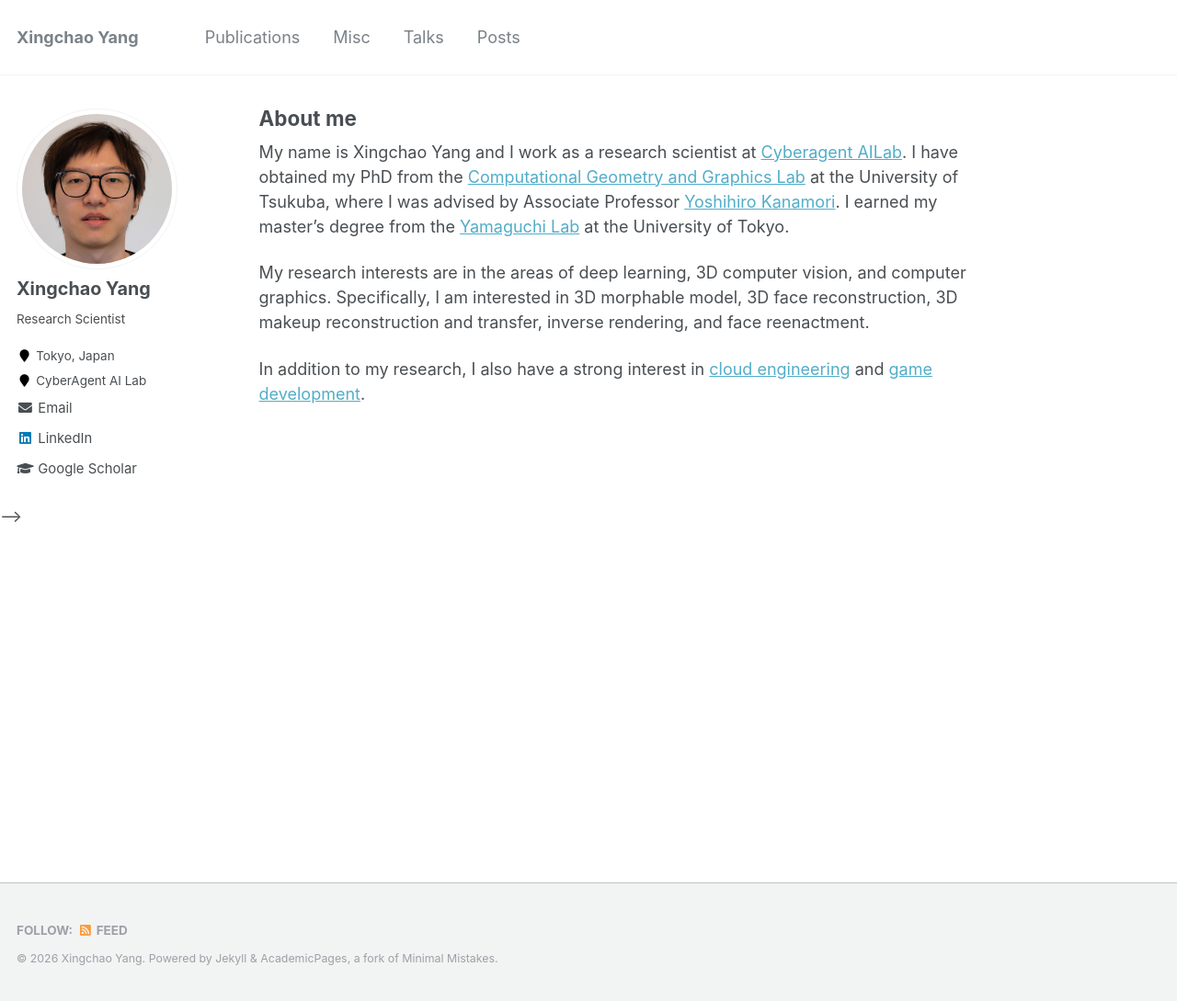
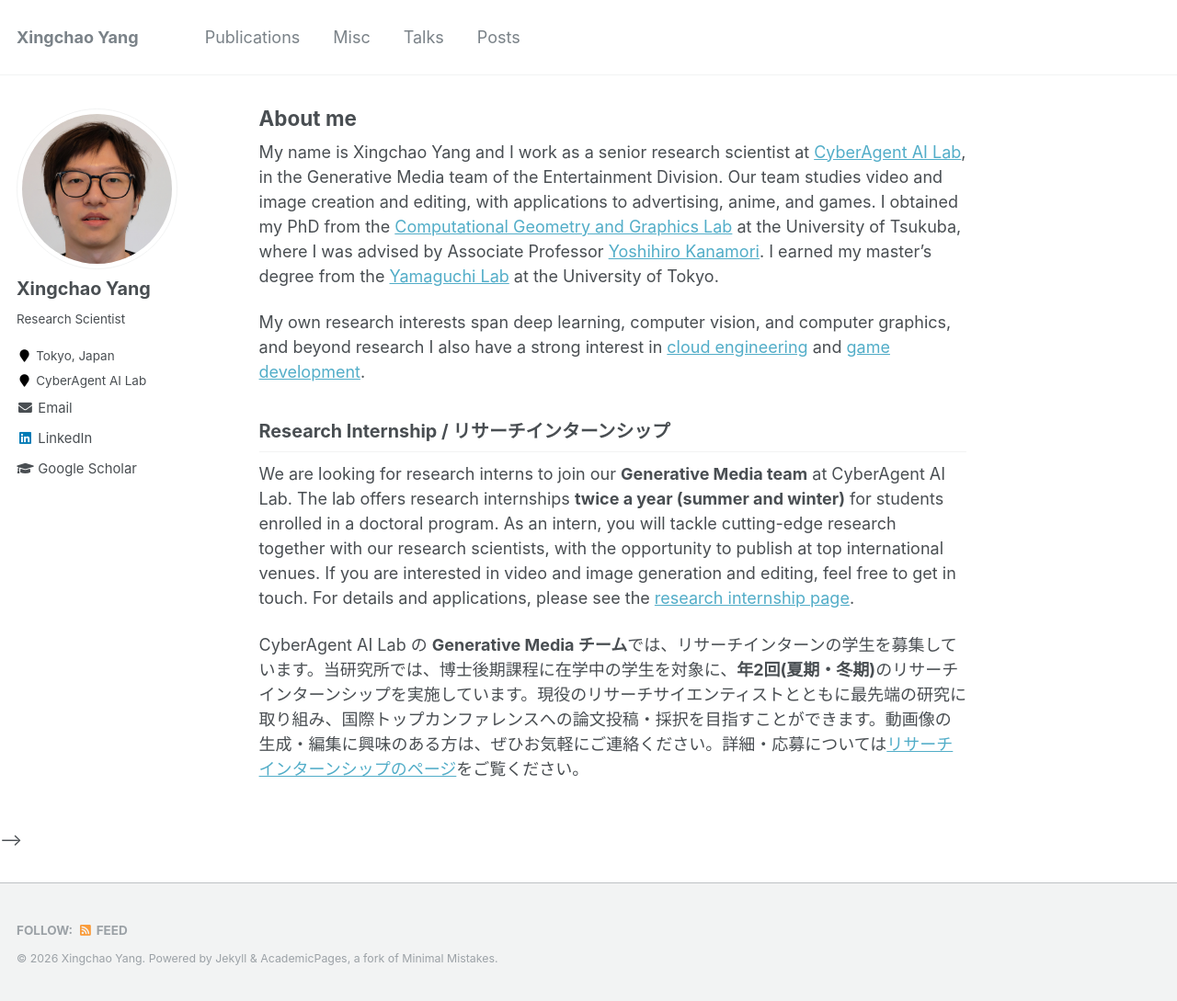
Before and after one commit to YangXingchao/yangxingchao.github.io, a Jekyll site: the page built from _pages/about.md, in a window 1280 px wide and 1089 px high. Shown: the whole window at 92% size. Built offline with Jekyll 4.4.1, drawn with Linux system fonts in a browser that asks for light colours.

Commit message:
Update About me and add research internship section
- Refresh title (senior research scientist) and current team (Generative
  Media, Entertainment Division); separate team focus from personal interests
- Add bilingual (EN/JP) research internship recruiting section

Co-Authored-By: Claude Opus 4.8 <noreply@anthropic.com>

```diff
--- a/_pages/about.md
+++ b/_pages/about.md
@@ -8,8 +8,12 @@ redirect_from:
   - /about.html
 ---
 
-My name is Xingchao Yang and I work as a research scientist at [Cyberagent AILab](https://cyberagent.ai/ailab/). I have obtained my PhD from the [Computational Geometry and Graphics Lab](http://www.cgg.cs.tsukuba.ac.jp/) at the University of Tsukuba, where I was advised by Associate Professor [Yoshihiro Kanamori](http://kanamori.cs.tsukuba.ac.jp/index.html). I earned my master's degree from the [Yamaguchi Lab](https://www.graco.c.u-tokyo.ac.jp/yama-lab/index.php) at the University of Tokyo.
+My name is Xingchao Yang and I work as a senior research scientist at [CyberAgent AI Lab](https://cyberagent.ai/ailab/), in the Generative Media team of the Entertainment Division. Our team studies video and image creation and editing, with applications to advertising, anime, and games. I obtained my PhD from the [Computational Geometry and Graphics Lab](http://www.cgg.cs.tsukuba.ac.jp/) at the University of Tsukuba, where I was advised by Associate Professor [Yoshihiro Kanamori](http://kanamori.cs.tsukuba.ac.jp/index.html). I earned my master's degree from the [Yamaguchi Lab](https://www.graco.c.u-tokyo.ac.jp/yama-lab/index.php) at the University of Tokyo.
 
-My research interests are in the areas of deep learning, 3D computer vision, and computer graphics. Specifically, I am interested in 3D morphable model, 3D face reconstruction, 3D makeup reconstruction and transfer, inverse rendering, and face reenactment.
+My own research interests span deep learning, computer vision, and computer graphics, and beyond research I also have a strong interest in [cloud engineering](https://www.credential.net/1b932925-990a-4ccf-81bc-e3316fbf3e98) and [game development](https://www.credly.com/badges/ea85c335-617f-41f3-ab8f-4e7e6611b10f/linked_in_profile).
 
-In addition to my research, I also have a strong interest in [cloud engineering](https://www.credential.net/1b932925-990a-4ccf-81bc-e3316fbf3e98) and [game development](https://www.credly.com/badges/ea85c335-617f-41f3-ab8f-4e7e6611b10f/linked_in_profile).
+## Research Internship / リサーチインターンシップ
+
+We are looking for research interns to join our **Generative Media team** at CyberAgent AI Lab. The lab offers research internships **twice a year (summer and winter)** for students enrolled in a doctoral program. As an intern, you will tackle cutting-edge research together with our research scientists, with the opportunity to publish at top international venues. If you are interested in video and image generation and editing, feel free to get in touch. For details and applications, please see the [research internship page](https://research.cyberagent.ai/careers/internship/researchinternship/).
+
+CyberAgent AI Lab の **Generative Media チーム**では、リサーチインターンの学生を募集しています。当研究所では、博士後期課程に在学中の学生を対象に、**年2回(夏期・冬期)**のリサーチインターンシップを実施しています。現役のリサーチサイエンティストとともに最先端の研究に取り組み、国際トップカンファレンスへの論文投稿・採択を目指すことができます。動画像の生成・編集に興味のある方は、ぜひお気軽にご連絡ください。詳細・応募については[リサーチインターンシップのページ](https://research.cyberagent.ai/careers/internship/researchinternship/)をご覧ください。
```
